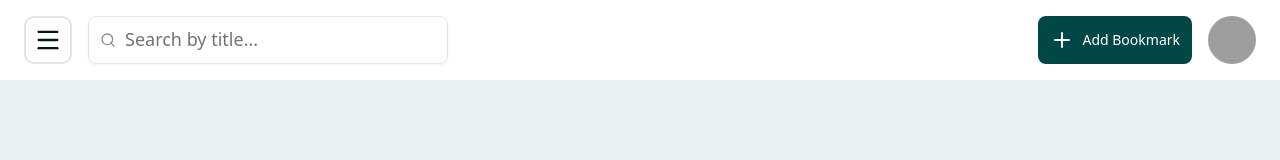
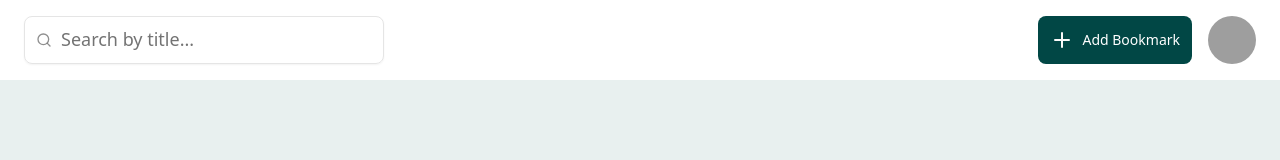
Before and after one commit to Shadrack04/bookmark-manager, a Next.js app: page / in a window 1280 px wide. Shown: the top 160 px of the page. Built offline with nearby package versions, Linux system fonts and the light colour scheme; grey boxes are pictures that could not be loaded.

Commit message:
hide sheet trigger on desktop view

```diff
--- a/components/side-drawer.tsx
+++ b/components/side-drawer.tsx
@@ -17,7 +17,7 @@ export default function SideDrawer() {
   return (
     <Sheet>
       <SheetTrigger asChild>
-        <Menu className=" text-secondary p-2 border-border border-2 size-12 rounded-lg cursor-pointer" />
+        <Menu className=" text-secondary p-2 border-border border-2 size-12 rounded-lg cursor-pointer lg:hidden" />
       </SheetTrigger>
       <SheetContent side="left">
         <SheetHeader>
```
